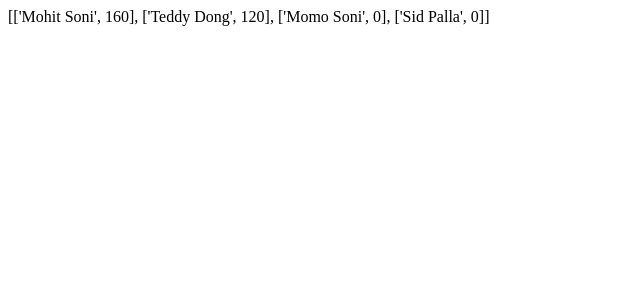
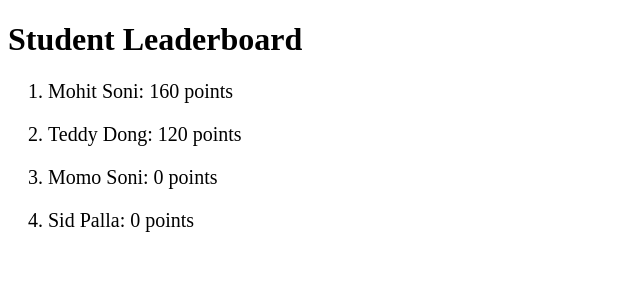
Before and after one commit to MohitSoni11/school-involvement-app, a Flask app: page /student-leaderboard in a window 1280 px wide. Shown: the top 300 px of the page, without its empty margins (0-640 px from the left). Run offline with Flask 3, Linux system fonts and the light colour scheme.

Commit message:
Student leaderboard styled

```diff
--- a/templates/student-leaderboard.html
+++ b/templates/student-leaderboard.html
@@ -7,6 +7,11 @@
     <title>Student Leaderboard</title>
   </head>
   <body>
-    {{leaderboard}}
+    <h1>Student Leaderboard</h1>
+    <ol style="font-size: 20px">
+      {% for student in leaderboard %}
+        <li style="margin-bottom: 20px">{{student[0]}}: {{student[1]}} points</h3>
+      {% endfor %}
+    </ol>
   </body>
 </html>
```
